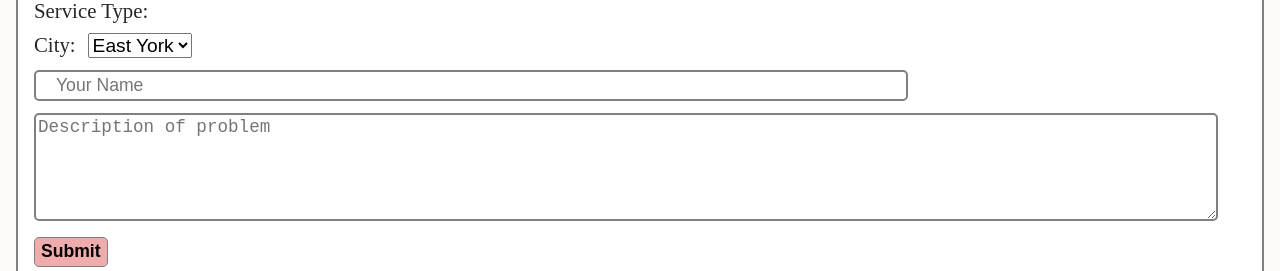
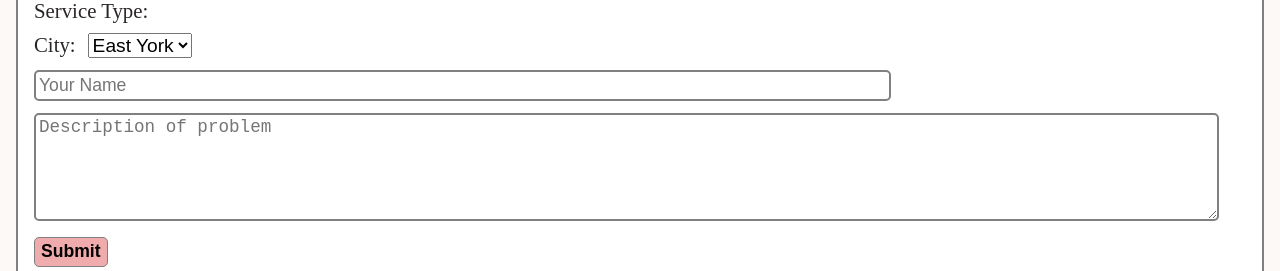
Before and after one commit to Nicoguname/handyfix, a React (Create React App) app in the folder client/: page /form1 in a window 1280 px wide. Shown: the part 247-518 px from the top of the page. Built offline with nearby package versions, Linux system fonts and the light colour scheme; the HTML template or start-up script is replaced by a standard one.

Commit message:
modified sms_js

```diff
--- a/client/src/component/Form/Form1.scss
+++ b/client/src/component/Form/Form1.scss
@@ -51,7 +51,7 @@
             font-weight: 400;
             // font-style: italic;
             color: grey;
-            padding-left: 20px;
+            padding-left: 3px;
             width: 70%;
             height: 25px;
             border: 2px solid grey;
@@ -65,7 +65,7 @@
             font-size: 1.1rem;
             font-weight: 400;
             color: grey;
-            // padding-left: 0;
+            padding-left: 3px;
             width: 97%;
             height: 100px;
             border: 2px solid grey;
```
